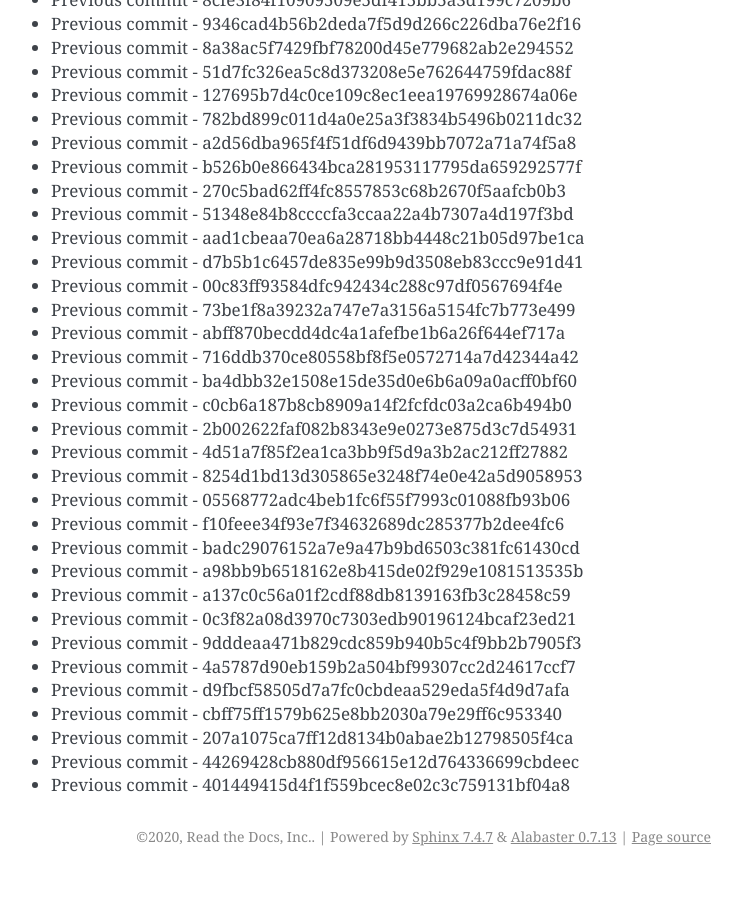
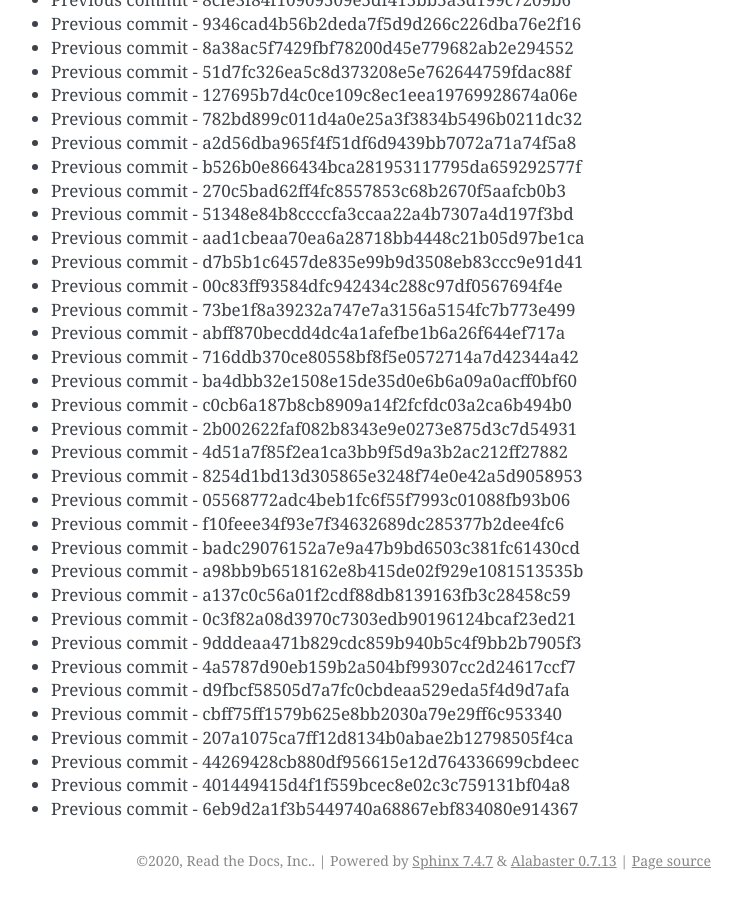
Before and after one commit to readthedocs/rtd-git-stresstest, a Sphinx documentation site: the page built from docs/updates.rst, in a window 1280 px wide and 900 px high, scrolled down 103791 px. Shown: the whole window, without its empty margins (399-1141 px from the left). Built offline with Sphinx 7.4.7, drawn with Linux system fonts in a browser that asks for light colours; before the commit the page ends 104667 px from its top, so only the background shows below that.

Commit message:
Generating commit from previous: 6eb9d2a1f3b5449740a68867ebf834080e914367

```diff
--- a/docs/updates.rst
+++ b/docs/updates.rst
@@ -4393,3 +4393,4 @@ It can be tested for any performance characteristics.
 * Previous commit - 207a1075ca7ff12d8134b0abae2b12798505f4ca
 * Previous commit - 44269428cb880df956615e12d764336699cbdeec
 * Previous commit - 401449415d4f1f559bcec8e02c3c759131bf04a8
+* Previous commit - 6eb9d2a1f3b5449740a68867ebf834080e914367
```
